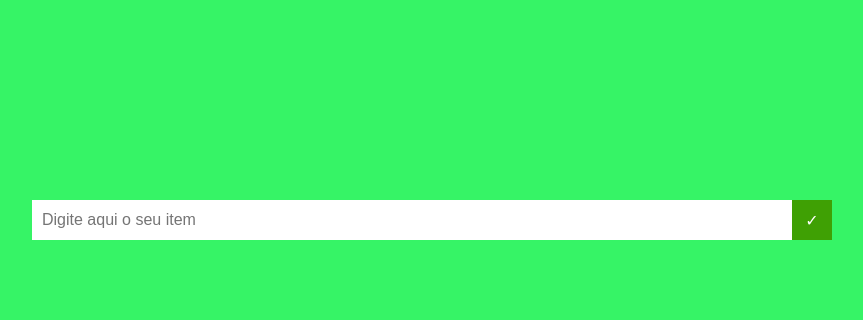
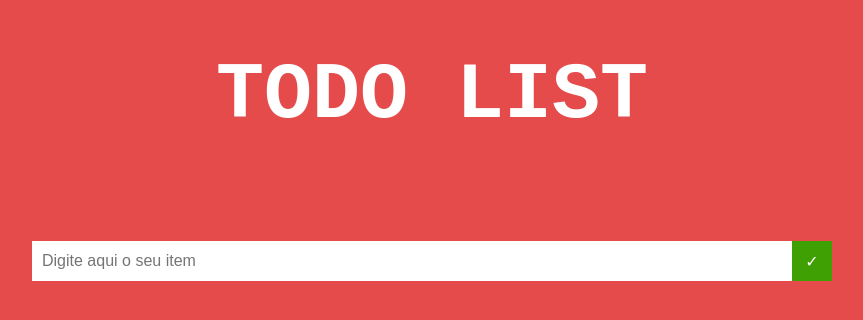
Before and after one commit to neriGabriel/todolist, a plain HTML site: page index.html in a window 1280 px wide. Shown: the whole page, without its empty margins (208-1071 px from the left). Drawn offline with Linux system fonts and the light colour scheme.

Commit message:
Melhorando o layout

```diff
--- a/css/style.css
+++ b/css/style.css
@@ -6,8 +6,16 @@
  }
 
  body {
-     background-color: #36f466;
-     ;
+     background-color: #e64b4b;
+ }
+
+ h1 {
+     color: #fff;
+     font-size: 80px;
+     text-align: center;
+     display: block;
+     font-family: monospace;
+     margin: 50px 0 0 0;
  }
 
  .wrapper {
@@ -20,7 +28,7 @@
      height: 40px;
      width: 100%;
      display: flex;
-     margin-top: 200px;
+     margin-top: 100px;
  }
 
  header .input {
@@ -74,8 +82,9 @@
  }
 
  .close {
-     background: #f70000;
+     background: #de0000;
      height: 40px;
+     border: 1px solid #b70000;
      color: #fff;
      line-height: 40px;
      font-size: 29px;
--- a/index.html
+++ b/index.html
@@ -11,6 +11,7 @@
 <body>
 
     <div class="wrapper">
+        <h1>TODO LIST</h1>
         <header>
             <input type="text" class="input" id="input" placeholder="Digite aqui o seu item">
             <button id="buttonAdd" class="btn">&#10003;</button>
```
